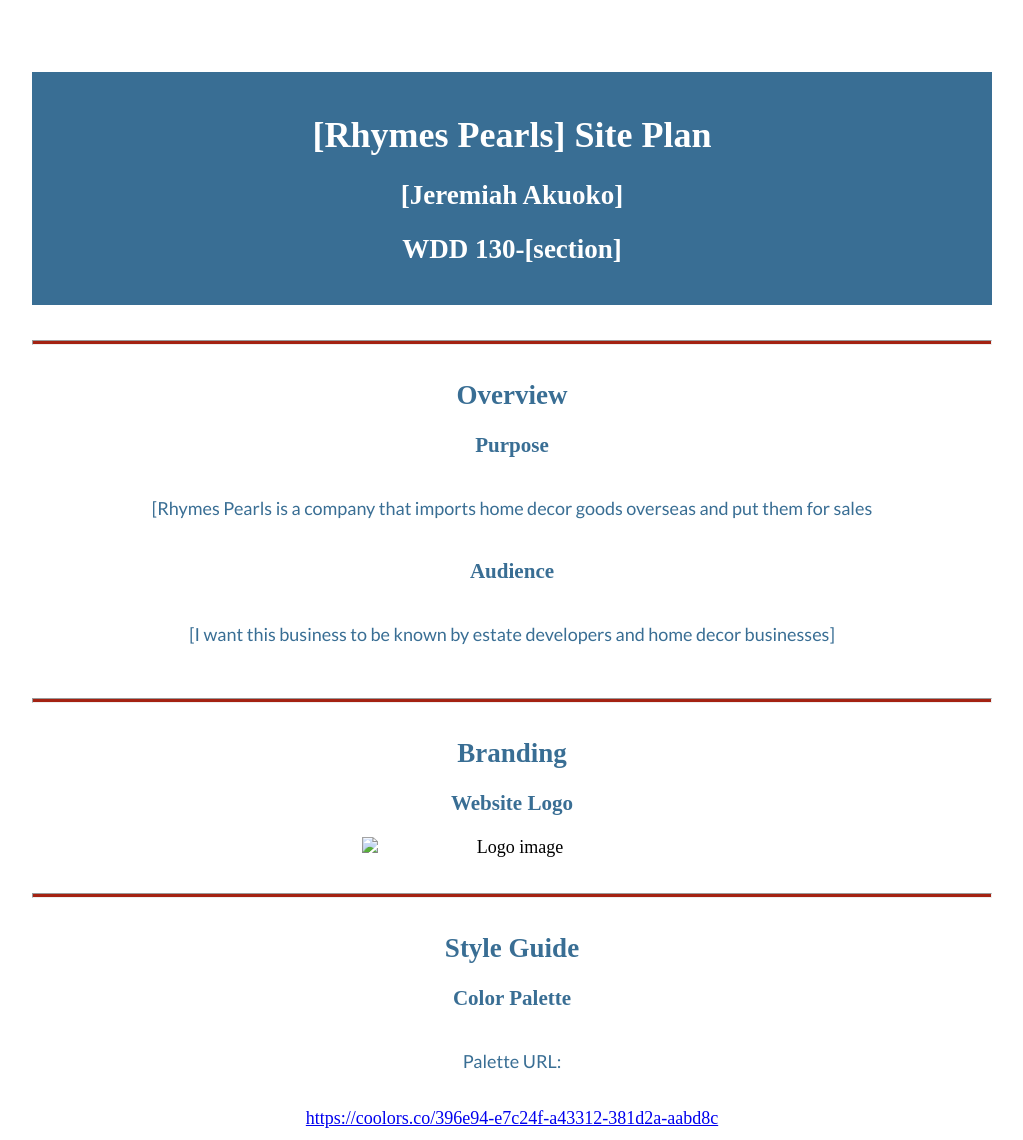
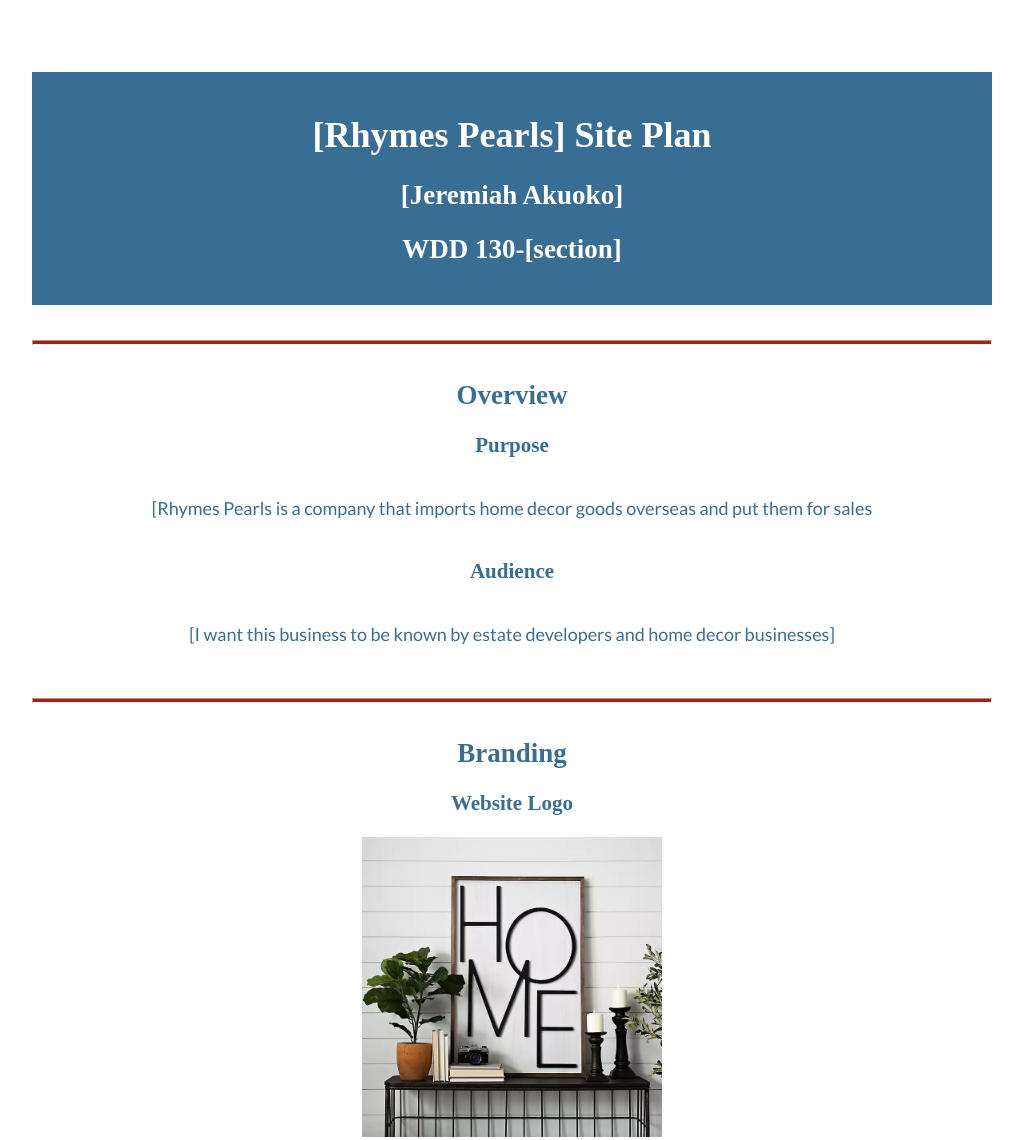
Before and after one commit to rhymespearls/wdd130, a plain HTML site: page wwr/site_plan_index.html in a window 1280 px wide. Shown: the top 1140 px of the page, without its empty margins (128-1151 px from the left). Drawn offline with Linux system fonts and the light colour scheme; the site is published under a folder, as on GitHub Pages, so addresses that start at the root find nothing; a web font is replaced by a local one.

Commit message:
An additional attributed added

```diff
--- a/wwr/site_plan_index.html
+++ b/wwr/site_plan_index.html
@@ -33,7 +33,7 @@
     <h2>Branding</h2>
     <h3>Website Logo</h3>
     <!-- Replace this with some sort of logo for your site.  A logo can be as simple as the name of your site in a nice font :) -->
-    <img src="/images/203452_1.jpg" alt="Logo image" />
+    <img src="./images/203452_1.jpg" alt="Logo image" />
     <hr />
     <h2>Style Guide</h2>
 
```
